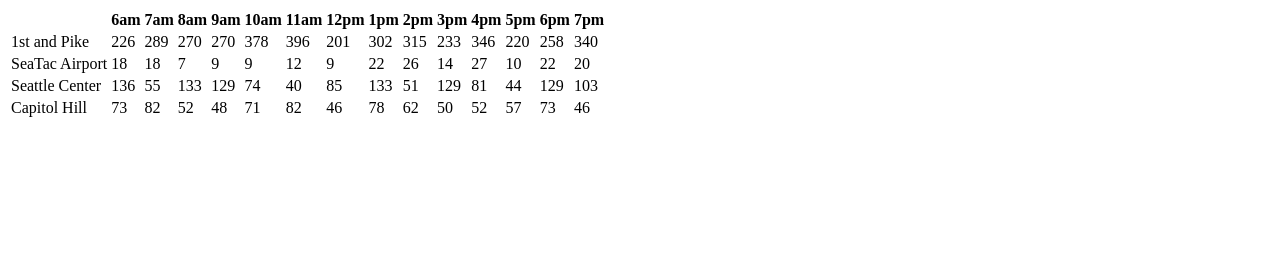
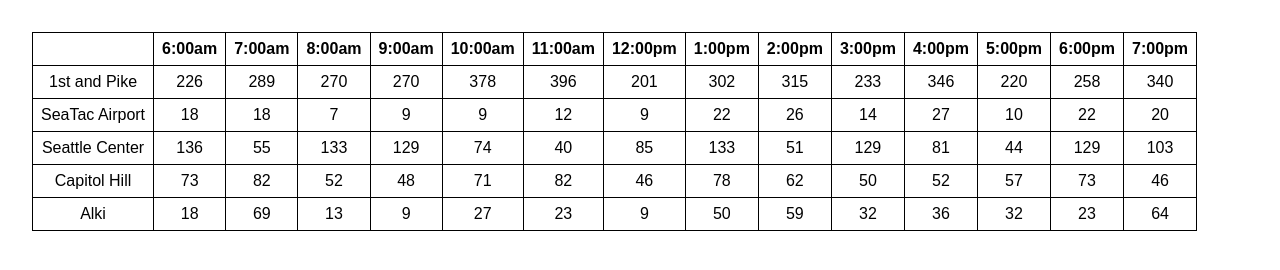
Before and after one commit to jeremymaya/cookie-stand, a plain HTML site: page pages/sales.html in a window 1280 px wide. Drawn offline with Linux system fonts and the light colour scheme.

Commit message:
table outlined but total sales still has not been generated at the moment

```diff
--- a/css/style.css
+++ b/css/style.css
@@ -0,0 +1,18 @@
+table {
+    font-family: Arial, Helvetica, sans-serif;
+    width: auto;
+    border: 1px black solid;
+    margin: 2em;
+}
+
+th {
+    font-weight: bold;
+    align-self: auto;
+    border: 1px black solid;
+    padding: 0.5em;
+}
+td {
+text-align: center;
+    border: 1px black solid;
+    padding: 0.5em;
+}
--- a/js/app.js
+++ b/js/app.js
@@ -1,6 +1,6 @@
 'use strict';
 
-var hourDay = ['6am','7am', '8am', '9am', '10am', '11am', '12pm', '1pm', '2pm', '3pm', '4pm', '5pm', '6pm', '7pm'];
+var hourDay = ['6:00am','7:00am', '8:00am', '9:00am', '10:00am', '11:00am', '12:00pm', '1:00pm', '2:00pm', '3:00pm', '4:00pm', '5:00pm', '6:00pm', '7:00pm'];
 
 function CookiesSold(location, minCust, maxCust, avgCookies) {
   this.name = location;
@@ -25,28 +25,36 @@ CookiesSold.prototype.simulateDay = function() {
   return daySales;
 };
 
+function prepare() {
+  hourDay.unshift('');
+  for (var i = 0; i <= CookiesSold.location.length - 1; i++) {
+    CookiesSold.projectedSales[i].unshift(CookiesSold.location[i]);
+  }
+}
+
+
+var totalHour = ['Totals'];
 
 function render() {
-  hourDay.unshift('');
+  prepare();
   var storeLocation = document.getElementById('storeLocation');
-  for (var i = 0; i <= CookiesSold.location.length - 1; i++) {
-    var unoredred = document.createElement('tr');
-    storeLocation.appendChild(unoredred);
+  for (var i = 0; i <= CookiesSold.location.length; i++) {
+    var table = document.createElement('tr');
+    storeLocation.appendChild(table);
 
-    CookiesSold.projectedSales[i].unshift(CookiesSold.location[i]);
     for (var j = 0; j <= hourDay.length - 1; j++) {
       if (i === 0) {
         var newHour = document.createElement('th');
         newHour.textContent = hourDay[j];
-        unoredred.appendChild(newHour);
+        table.appendChild(newHour);
       }
       else {
         newHour = document.createElement('td');
         newHour.textContent = CookiesSold.projectedSales[i-1][j];
-        unoredred.appendChild(newHour);
+        table.appendChild(newHour);
       }
     }
-    storeLocation.appendChild(unoredred);
+    storeLocation.appendChild(table);
   }
 }
 
--- a/pages/sales.html
+++ b/pages/sales.html
@@ -2,6 +2,8 @@
 <html>
     <head>
         <title>Sales</title>
+        <link href = "../css/reset.css" rel = "stylesheet" type = "text/css">
+        <link href = "../css/style.css" rel = "stylesheet" type = "text/css">
     </head>
     <body>
         <table id = "storeLocation">
```
Also changed, not shown: index.html (+1 -0 lines), 1 other file.
